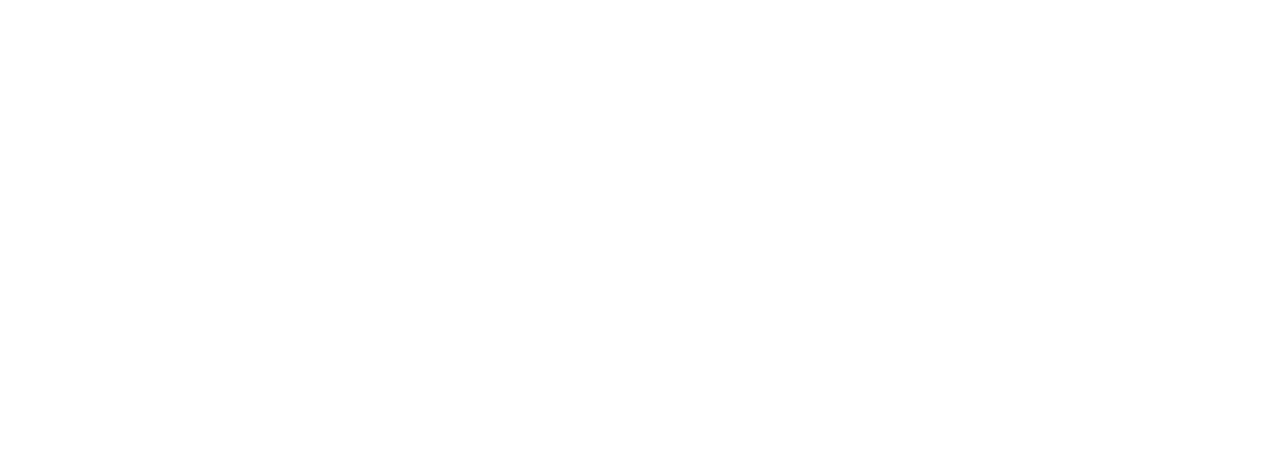
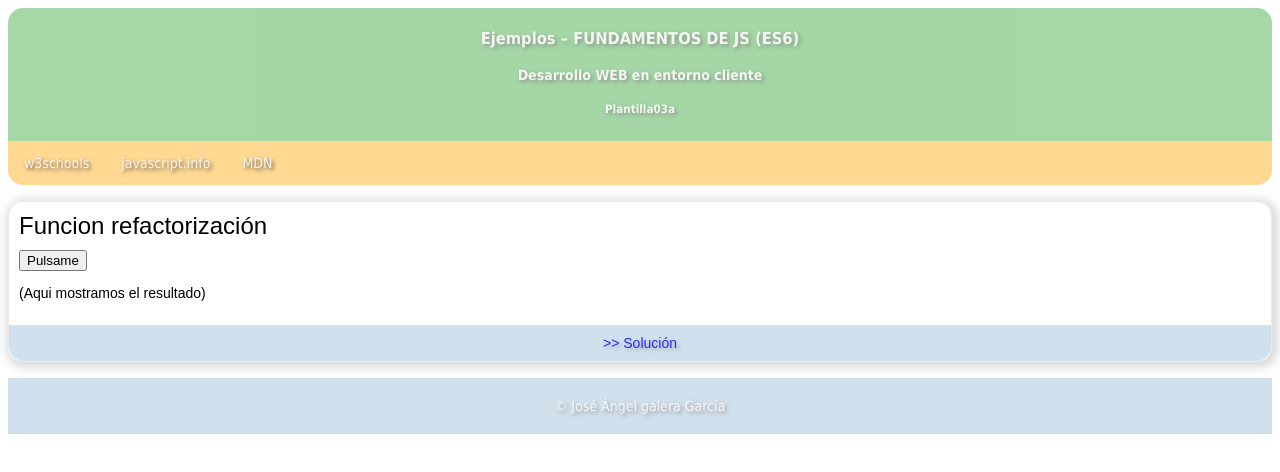
Before and after one commit to joseangelgalera/ejercicios-javascript, a plain HTML site: page Plantilla03/ejercicios/ejer01/index.html in a window 1280 px wide. Drawn offline with Linux system fonts and the light colour scheme.

Commit message:
Creada plantilla y ejercicio 1

```diff
--- /dev/null
+++ b/Plantilla03/css/styles.css
@@ -0,0 +1,96 @@
+    body {
+    background-color: white;
+    text-align: justify;
+    font-family: Tahoma, Geneva, sans-serif;
+    font-size: 14px;
+    }
+
+    .header {
+    background-color: #4CAF50;
+    border-radius: 15px 15px 0 0;
+    opacity: 0.5;
+    text-align: center;
+    padding: 5px;
+    color: rgb(255,250,250,0.90);
+    text-shadow: 2px 2px 4px rgb(0,0,0,0.75);
+    }
+
+    .topnav {
+    overflow: hidden;
+    border-radius: 0 0 15px 15px;
+    background-color: rgb(255,165,0,0.5);
+
+    opacity: 0.85;
+    }
+
+    .topnav a {
+    float: left;
+    display: block;
+    color: rgb(255,250,250,0.90);
+    text-shadow: 2px 2px 4px rgb(0,0,0,0.75);
+    text-align: center;
+    padding: 14px 16px;
+    text-decoration: none;
+    }
+
+    .topnav a:hover {
+    background-color: rgb(128,128,128,0.25);
+    color: rgb(255,215,0,0.75);
+    }
+
+    .container {
+
+    display: flex;
+    justify-content: center;
+    flex-wrap: wrap;
+    gap: 16px;
+    }
+
+    .card {
+    display: flex;
+    flex-direction: column;
+    justify-content: space-between;
+    width: auto;
+    border: 1px solid rgb(211,211,211,0.5);
+    box-shadow: 2px 2px 8px 4px #d3d3d3d1;
+    border-radius: 15px;
+    font-family: sans-serif;
+    }
+
+    .cardTitle {
+        font-size: 24px;
+        padding: 10px 10px 0 10px;
+        }
+
+        .cardBody {
+        padding: 10px;
+        flex: 1 1 100%;
+        }
+
+        .cardFooter {
+        background: rgb(70,130,180,0.25);
+        border-radius: 0 0 15px 15px;
+        padding: 10px;
+        text-align: center;
+        }
+
+        .cardFooter a {
+        text-decoration: none;
+        color: rgb(0,0,255,0.80);
+        text-shadow: 2px 2px 4px rgb(0,0,0,0.25);
+        }
+
+        @media screen and (max-width: 600px) {
+        .container {
+        width: 100%;
+        }
+        }
+
+        .footer {
+        background-color: rgb(70,130,180,0.5);   opacity: 0.5;
+        text-align: center;
+        padding: 20px;
+
+        color: rgb(255,250,250,0.90);
+        text-shadow: 2px 2px 4px rgb(0,0,0,0.75);
+        }
--- /dev/null
+++ b/Plantilla03/ejercicios/ejer01/css/styles.css
@@ -0,0 +1,91 @@
+body {
+    background-color: white;
+    text-align: justify;
+    font-family: Tahoma, Geneva, sans-serif;
+    font-size: 14px;
+    }
+
+    .header {
+    background-color: #4CAF50;
+    border-radius: 15px 15px 0 0;
+    opacity: 0.5;
+    text-align: center;
+    padding: 5px;
+    color: rgb(255,250,250,0.90);
+    text-shadow: 2px 2px 4px rgb(0,0,0,0.75);
+    }
+
+    .topnav {
+    overflow: hidden;
+    border-radius: 0 0 15px 15px;
+    background-color: rgb(255,165,0,0.5);
+
+    opacity: 0.85;
+    }
+
+    .topnav a {
+    float: left;
+    display: block;
+    color: rgb(255,250,250,0.90);
+    text-shadow: 2px 2px 4px rgb(0,0,0,0.75);
+    text-align: center;
+    padding: 14px 16px;
+    text-decoration: none;
+    }
+
+    .topnav a:hover {
+    background-color: rgb(128,128,128,0.25);
+    color: rgb(255,215,0,0.75);
+    }
+
+    .container {
+
+    flex-wrap: wrap;
+    gap: 16px;
+    }
+
+    .card {
+    width: auto;
+    border: 1px solid rgb(211,211,211,0.5);
+    box-shadow: 2px 2px 8px 4px #d3d3d3d1;
+    border-radius: 15px;
+    font-family: sans-serif;
+    }
+
+    .cardTitle {
+        font-size: 24px;
+        padding: 10px 10px 0 10px;
+        }
+
+        .cardBody {
+        padding: 10px;
+        flex: 1 1 100%;
+        }
+
+        .cardFooter {
+        background: rgb(70,130,180,0.25);
+        border-radius: 0 0 15px 15px;
+        padding: 10px;
+        text-align: center;
+        }
+
+        .cardFooter a {
+        text-decoration: none;
+        color: rgb(0,0,255,0.80);
+        text-shadow: 2px 2px 4px rgb(0,0,0,0.25);
+        }
+
+        @media screen and (max-width: 600px) {
+        .container {
+        width: 100%;
+        }
+        }
+
+        .footer {
+        background-color: rgb(70,130,180,0.5);   opacity: 0.5;
+        text-align: center;
+        padding: 20px;
+
+        color: rgb(255,250,250,0.90);
+        text-shadow: 2px 2px 4px rgb(0,0,0,0.75);
+        }
--- a/Plantilla03/ejercicios/ejer01/index.html
+++ b/Plantilla03/ejercicios/ejer01/index.html
@@ -0,0 +1,52 @@
+<!DOCTYPE html>
+<html lang="es">
+
+<head>
+    <meta charset="UTF-8">
+    <meta http-equiv="X-UA-Compatible" content="IE=edge">
+    <meta name="viewport" content="width=device-width, initial-scale=1.0">
+    <title>Javascript</title>
+    <link href="./img/favicon.ico" rel="icon" type="image/x-icon">
+    <link href="./css/styles.css" rel="stylesheet" type="text/css" />
+    <script defer src="./js/funciones.js" type="text/javascript"></script>
+    <script defer src="./js/script.js" type="text/javascript"></script>
+
+</head>
+
+<body>
+    <!-- HEADER -->
+    <div class="header">
+        <h3>Ejemplos – FUNDAMENTOS DE JS
+            (ES6)</h3>
+        <h4>Desarrollo WEB en entorno cliente</h4>
+        <h5>Plantilla03a</h5>
+    </div>
+    <!-- MENU -->
+    <div class="topnav">
+
+        <a href="https://www.w3schools.com/js/default.asp">w3schools</a>
+        <a href="https://es.javascript.info/js">javascript.info</a>
+        <a href="https://developer.mozilla.org/es/docs/Web/JavaSc
+ript">MDN</a>
+    </div>
+    <br />
+    <!-- MAIN-CONTENT -->
+    <div class="container">
+        <div class="card">
+            <div class="cardTitle">Funcion refactorización</div>
+            <div class="cardBody">
+                <input id="boton" type="button" value="Pulsame">
+            </br>
+                <p id="resultado">(Aqui mostramos el resultado)</p>
+            </div>
+            <div class="cardFooter"><a href="./ejercicios/ejer01/index.html">&gt;&gt; Solución</a></div>
+        </div>
+    </div>
+    <br />
+    <!-- FOOT -->
+    <div class="footer">
+        © José Ángel galera García
+    </div>
+</body>
+
+</html>
--- a/Plantilla03/ejercicios/ejer01/js/funciones.js
+++ b/Plantilla03/ejercicios/ejer01/js/funciones.js
@@ -0,0 +1,4 @@
+"use strict"
+function mostrar() {
+    resultado.innerHTML = "Estoy mostrando el resultado del ejercicio 01";
+}
--- a/Plantilla03/ejercicios/ejer01/js/script.js
+++ b/Plantilla03/ejercicios/ejer01/js/script.js
@@ -0,0 +1,7 @@
+"use strict"
+
+const boton = document.getElementById("boton");
+
+const resultado = document.getElementById("resultado");
+
+boton.onclick = mostrar;
```
Also changed, not shown: Plantilla03/index.html (+37 -1 lines), Plantilla03/ejercicios/ejer01/img/favicon.ico (added), Plantilla03/img/favicon.ico (added).
